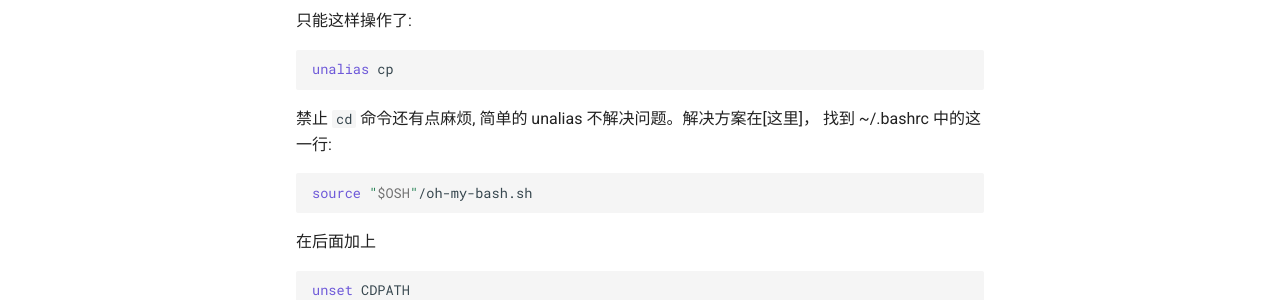
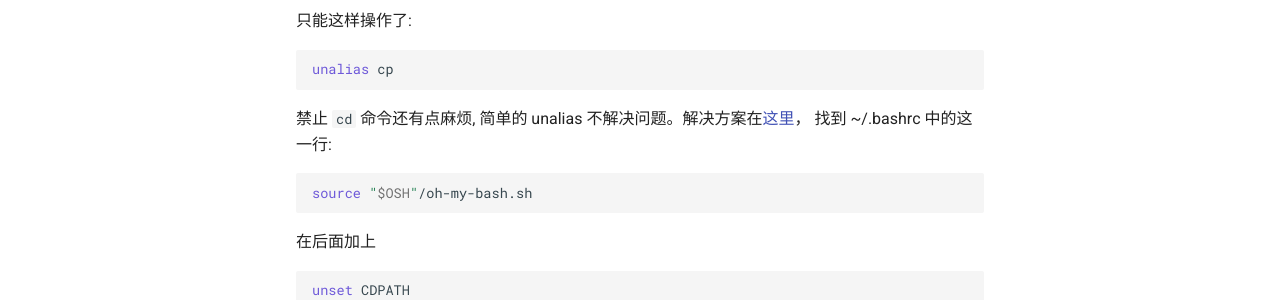
Before and after one commit to ymma98/technotes, an MkDocs documentation site: the page built from docs/Linux/terminal_快捷键以及配置.md, in a window 1280 px wide and 900 px high, scrolled down 2511 px. Shown: the part 565-865 px from the top of the window. Built offline with MkDocs 1.6.1 and Material for MkDocs 9.7.7, drawn with Linux system fonts in a browser that asks for light colours; part of the change alters nothing that is shown.

````diff
--- a/docs/Linux/terminal_快捷键以及配置.md
+++ b/docs/Linux/terminal_快捷键以及配置.md
@@ -112,7 +112,7 @@ $ grep -rni '_omb_directories_cd' ~/.oh-my-bash/
 ```bash
 unalias cp
 ```
-禁止 `cd` 命令还有点麻烦, 简单的 unalias 不解决问题。解决方案在[这里]， 找到 ~/.bashrc 中的这一行:
+禁止 `cd` 命令还有点麻烦, 简单的 unalias 不解决问题。解决方案在[这里](https://github.com/ohmybash/oh-my-bash/issues/201)， 找到 ~/.bashrc 中的这一行:
 ```bash
 source "$OSH"/oh-my-bash.sh
 ```
@@ -122,7 +122,7 @@ unset CDPATH
 ```
 
 <!--stackedit_data:
-eyJoaXN0b3J5IjpbLTgwMTYyMjM0MSwtMTc0OTM1NjgxMiw3OT
-I5NTg2NjQsLTIwODU2MjM2MzAsMTA4NjYyNDQxNSwtMTk2ODUz
-MzQyMCwtODQ3MzI0MzU5LDMwOTA2NTgyNl19
+eyJoaXN0b3J5IjpbLTI1ODMwNjAwLC0xNzQ5MzU2ODEyLDc5Mj
+k1ODY2NCwtMjA4NTYyMzYzMCwxMDg2NjI0NDE1LC0xOTY4NTMz
+NDIwLC04NDczMjQzNTksMzA5MDY1ODI2XX0=
 -->
````
